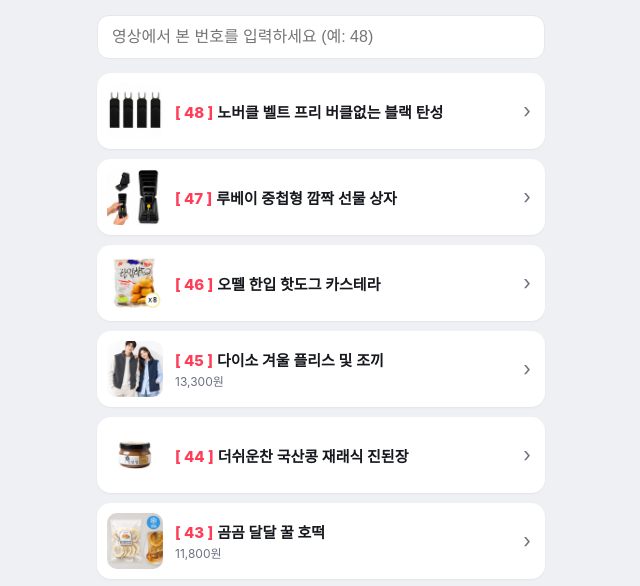
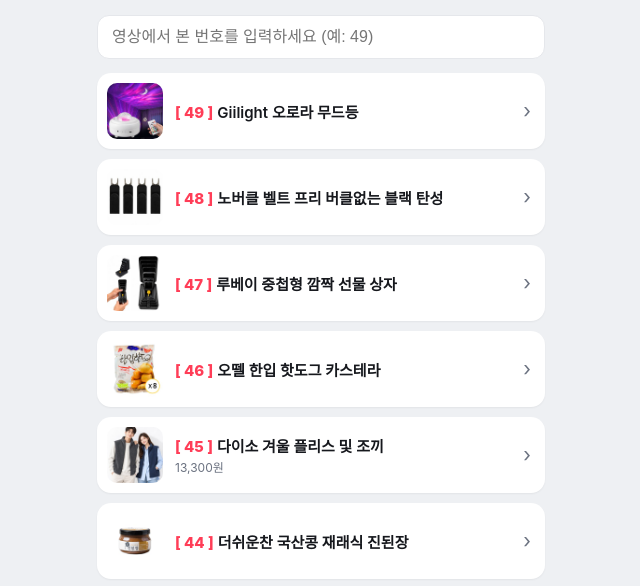
Before and after one commit to 9crisander51228-ui/shopping_kmp, a plain HTML site: page index.html in a window 1280 px wide. Shown: the part 174-760 px from the top of the page, without its empty margins (319-959 px from the left). Drawn offline with Linux system fonts and the light colour scheme.

Commit message:
links 2026-11-22 04:53

```diff
--- a/index.html
+++ b/index.html
@@ -25,8 +25,9 @@ a.it:active{transform:scale(.98)} a.it.hit{outline:3px solid var(--accent)}
 .disc{color:var(--sub);font-size:11px;text-align:center;margin-top:22px;line-height:1.5}
 </style></head><body><div class="wrap">
 <div class="head"><img class="av" src="avatar.jpg" alt=""><h1>유나의 꿀템 발견</h1><div class="bio">@yuna_item</div></div>
-<div class="find"><input id="q" inputmode="numeric" placeholder="영상에서 본 번호를 입력하세요 (예: 48)"></div>
+<div class="find"><input id="q" inputmode="numeric" placeholder="영상에서 본 번호를 입력하세요 (예: 49)"></div>
 <div id="list">
+<a class="it" id="n49" data-no="49" href="https://link.coupang.com/a/iRG09hNo2C" target="_blank" rel="sponsored nofollow noopener"><img class="th" src="img/49.jpg" alt="" loading="lazy"><div class="tx"><div class="nm"><span class="no">[ 49 ]</span>Giilight 오로라 무드등</div></div><span class="go">›</span></a>
 <a class="it" id="n48" data-no="48" href="https://link.coupang.com/a/iRDEinUXW8" target="_blank" rel="sponsored nofollow noopener"><img class="th" src="img/48.jpg" alt="" loading="lazy"><div class="tx"><div class="nm"><span class="no">[ 48 ]</span>노버클 벨트 프리 버클없는 블랙 탄성</div></div><span class="go">›</span></a>
 <a class="it" id="n47" data-no="47" href="https://link.coupang.com/a/iRDxGht2zc" target="_blank" rel="sponsored nofollow noopener"><img class="th" src="img/47.jpg" alt="" loading="lazy"><div class="tx"><div class="nm"><span class="no">[ 47 ]</span>루베이 중첩형 깜짝 선물 상자</div></div><span class="go">›</span></a>
 <a class="it" id="n46" data-no="46" href="https://link.coupang.com/a/iPEbU87HeC" target="_blank" rel="sponsored nofollow noopener"><img class="th" src="img/46.jpg" alt="" loading="lazy"><div class="tx"><div class="nm"><span class="no">[ 46 ]</span>오뗄 한입 핫도그 카스테라</div></div><span class="go">›</span></a>
```
Also changed, not shown: img/49.jpg (added).
